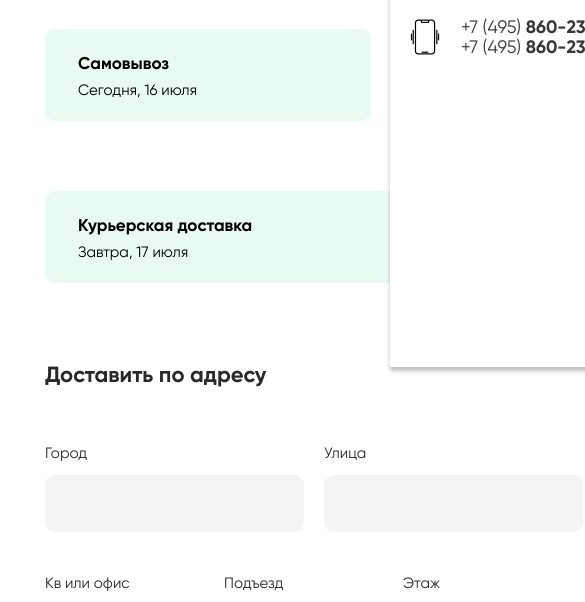
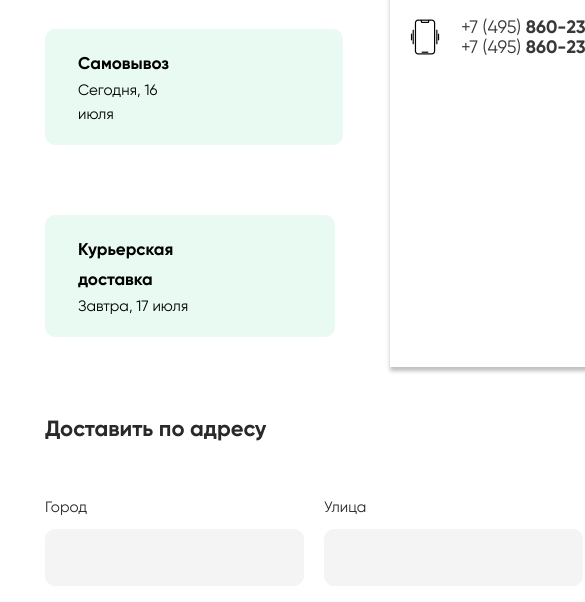
Before and after one commit to oscuroplan/WV_spares, a plain HTML site: page pages/ordering.html in a window 390 px wide. Shown: the part 477-1079 px from the top of the page, 585 px wide, since content can reach past the window. Drawn offline with nearby package versions, Linux system fonts and the light colour scheme.

Commit message:
планшет адаптив

```diff
--- a/sass/style-pages/ordering/_ordering.scss
+++ b/sass/style-pages/ordering/_ordering.scss
@@ -3,6 +3,10 @@
 }
 .order__content-wrap {
     display: flex;
+
+    @media screen and (max-width:1199px) {
+        display: block;
+    }
 }
 .ordering__back {
     font-family: Gilroy;
@@ -176,12 +180,20 @@ color: #000000;
     &:last-child {
         margin-right: 60px;
     }
+
+    @media screen and (max-width:1199px) {
+        margin-right: 10px;
+    margin-bottom: 70px;
+    }
 }
 .custom-radio-btn-top {
     background-color: #e8faf1;
     padding: 19px 148px 19px 33px;
     border-radius: 10px;
     transition: 250ms background-color linear;
+    @media screen and (max-width:1199px) {
+        padding: 19px 120px 19px 33px;
+    }
 }
 .custom-radio-btn-top--first {
     padding: 19px 174px 19px 33px;
@@ -196,6 +208,10 @@ margin-left: 60px;
   background-color: #e8faf1;
   max-width: 363px;
   max-height: 575px;
+  @media screen and (max-width: 1199px) {
+    margin-left: 0;
+    max-width: none;
+  }
   @media screen and (max-width: 767px) {
     padding-top: 45px;
   }
```
Also changed, not shown: css/main.css, css/main.min.css, 2 other files.
